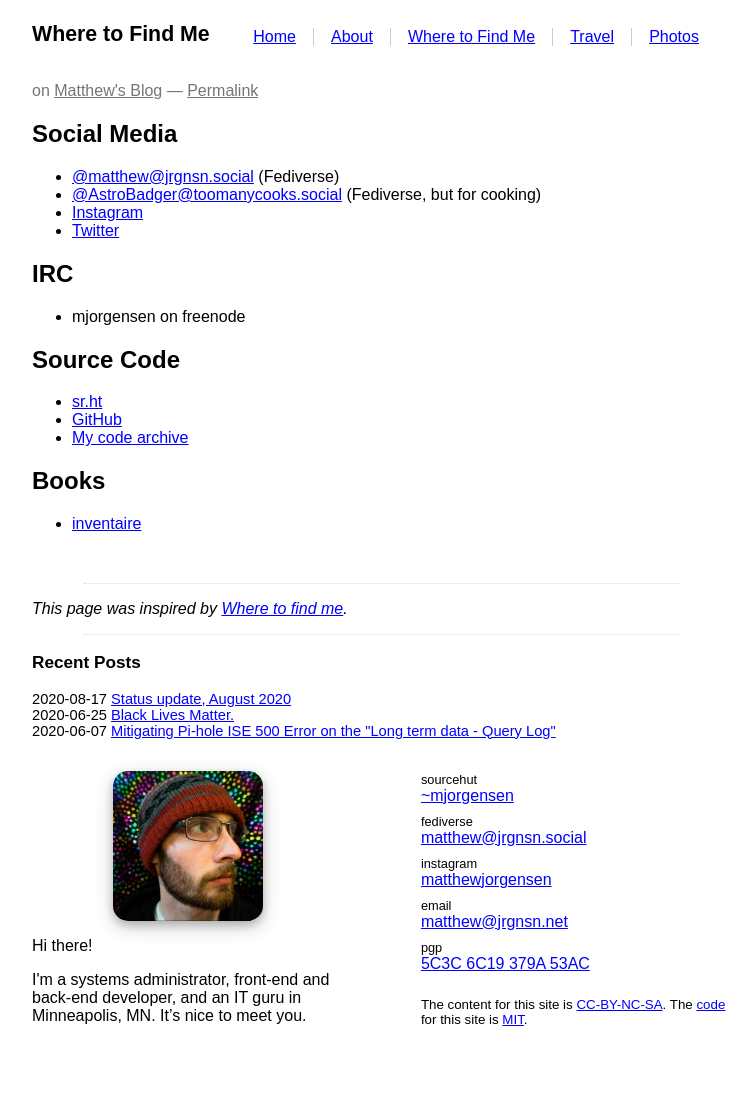
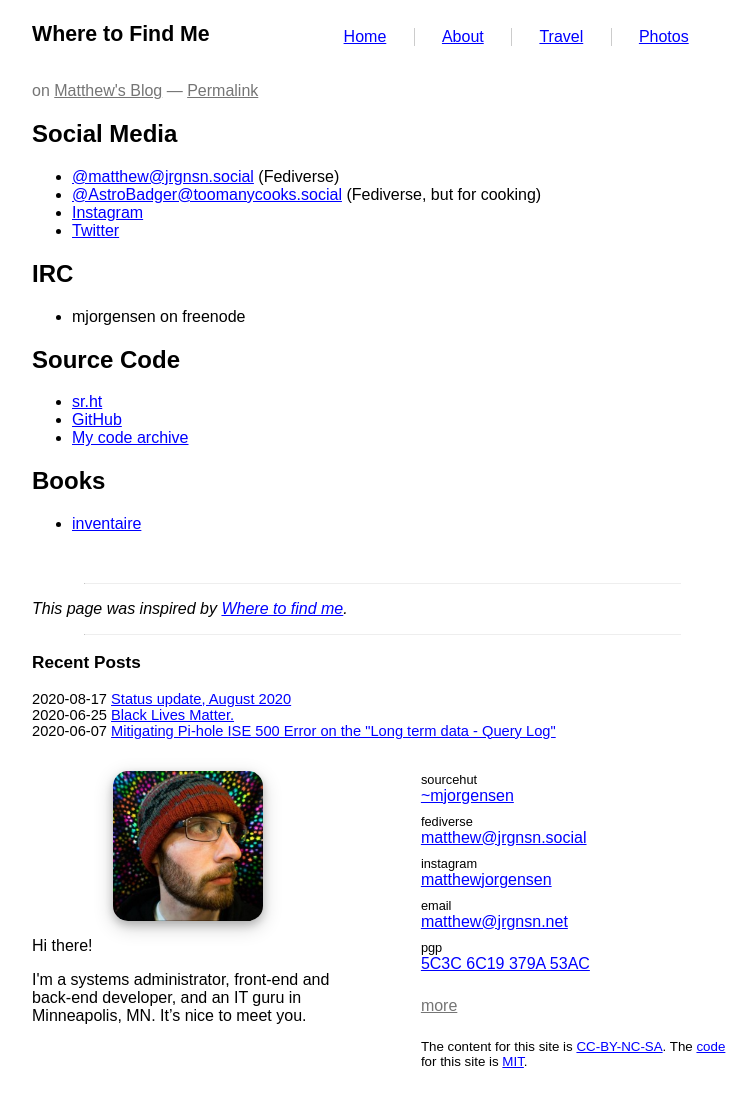
Before and after one commit to prplecake/jrgnsn.net, a Jekyll site: the page built from find.md, in a window 1280 px wide. Shown: the whole page, without its empty margins (258-1014 px from the left). Built offline with Jekyll 4.4.1, drawn with Linux system fonts in a browser that asks for light colours; before the commit the page ends 1081 px from its top, so only the background shows below that.

Commit message:
Remove "Where to find me" link from navigation and append to external links

```diff
--- a/_includes/widget-external-links.html
+++ b/_includes/widget-external-links.html
@@ -19,4 +19,7 @@
     <span class="context">pgp</span>
     <a href="/publickey.txt">5C3C 6C19 379A 53AC</a>
   </p>
+  <p class="text-muted">
+    <a href="/find" style="color:#757575">more</a>
+  </p>
 </div>
```
Also changed, not shown: find.md (+1 -0 lines).
